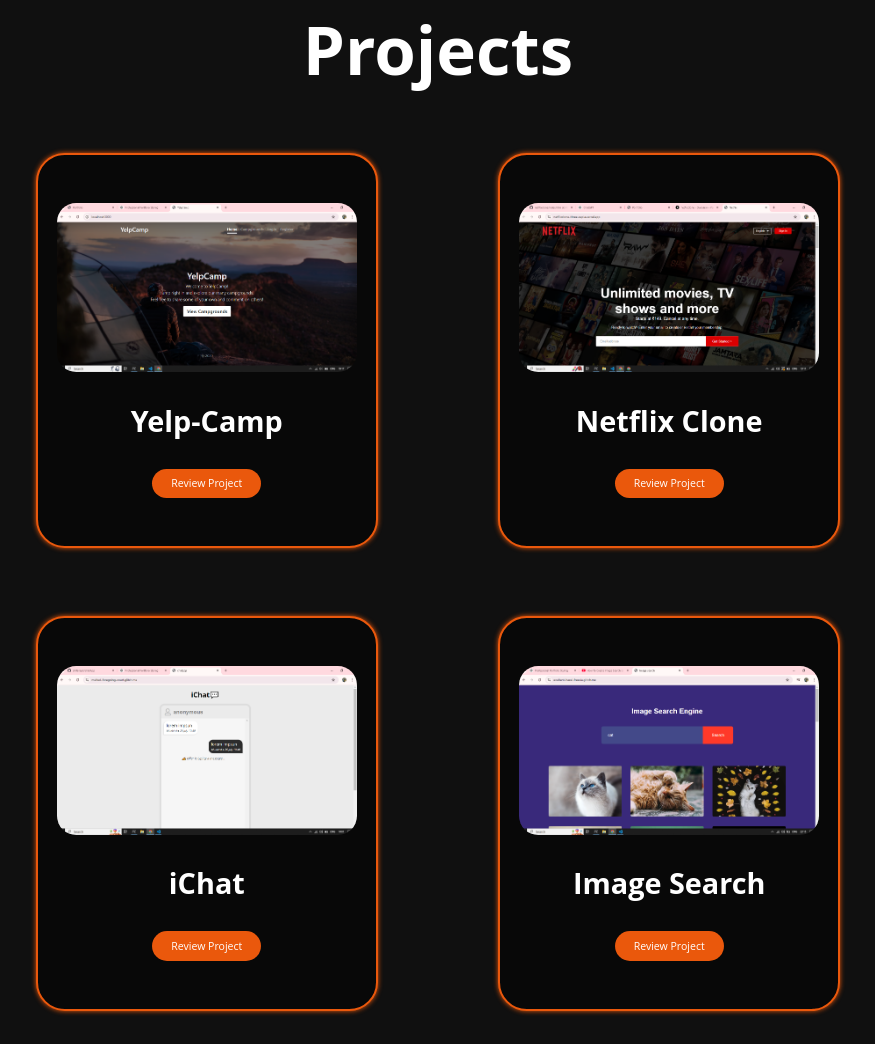
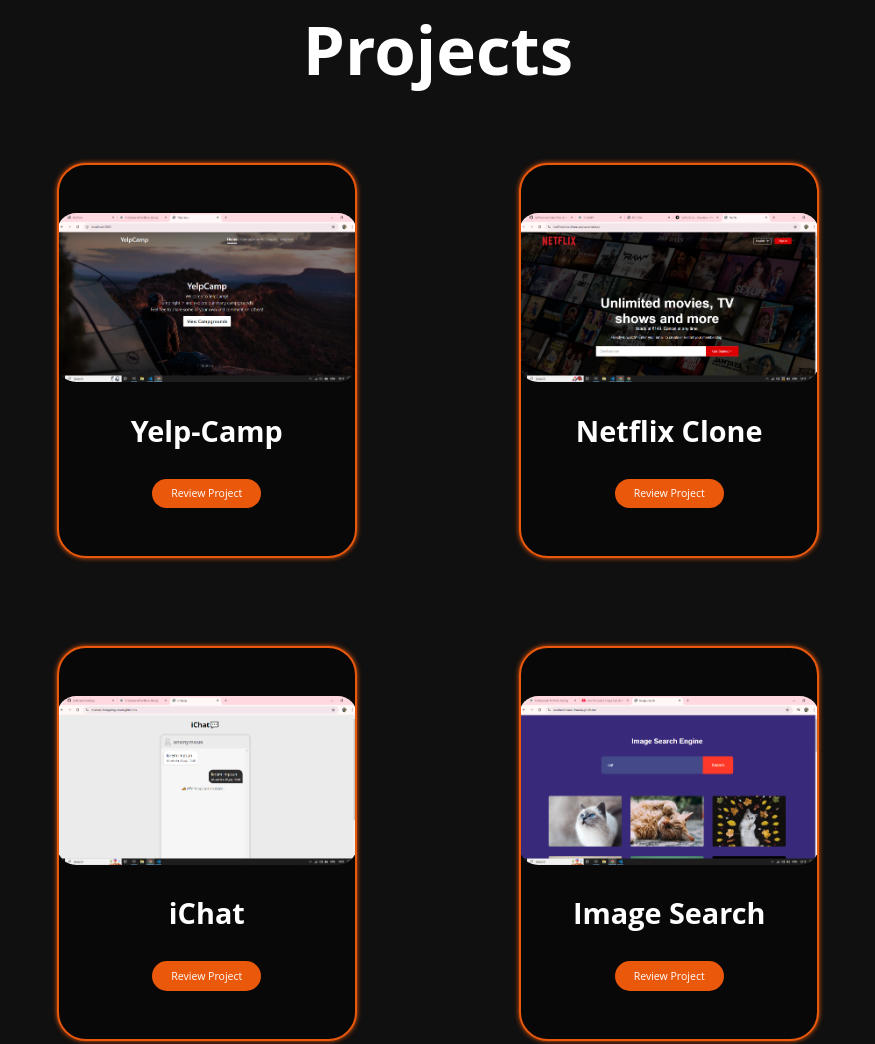
Before and after one commit to shifanapk/portfolio, a plain HTML site: page index.html in a window 1280 px wide. Shown: the part 3368-4412 px from the top of the page, without its empty margins (202-1077 px from the left). Drawn offline with nearby package versions, Linux system fonts and the light colour scheme.

Commit message:
Update style.css

```diff
--- a/style.css
+++ b/style.css
@@ -316,7 +316,7 @@ section {
     box-shadow: 0 0 5px var(--main-color);
     transition: 0.3s ease;
     max-width: 300px;
-    margin: 20px auto;
+    margin: 20px;
 }
 
 .project-card:hover {
@@ -530,9 +530,5 @@ section {
     .contact form {
         flex-direction: column;
     }
-     .project-card {
-        max-width: 100%;
-        margin: 10px auto;
-    }
 
 }
```
